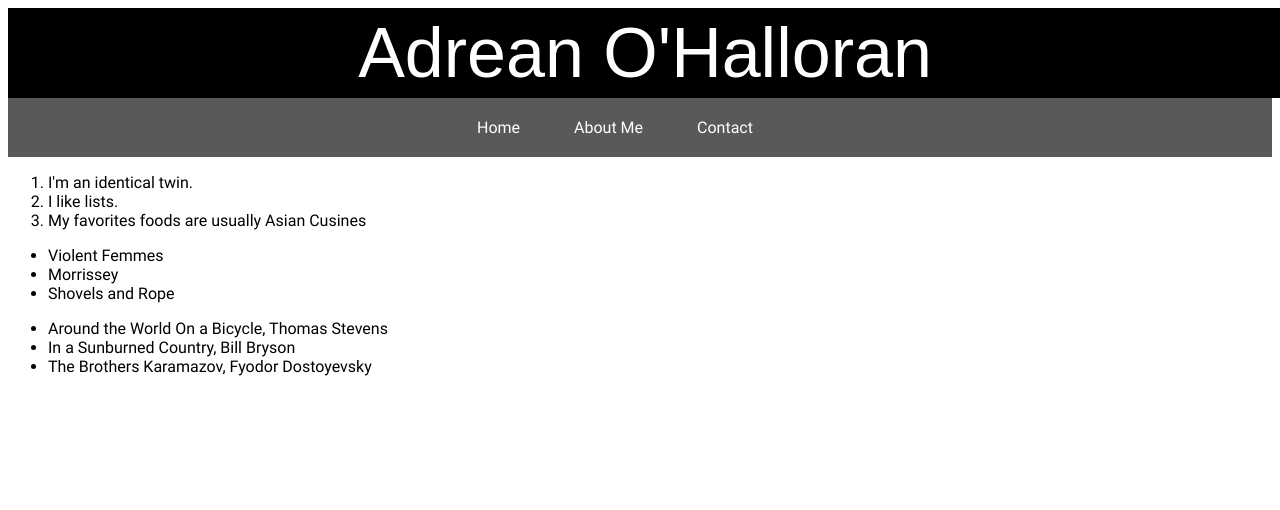
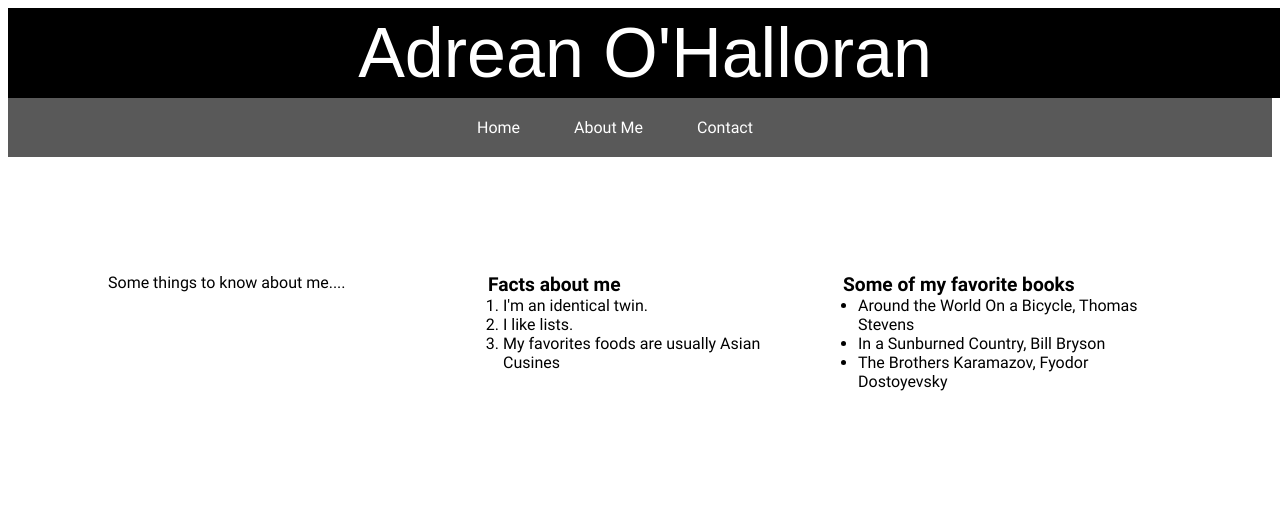
Before and after one commit to Adrean1983/OHalloranPortfolio, a plain HTML site: page about.html in a window 1280 px wide. Drawn offline with Linux system fonts and the light colour scheme; a web font is replaced by a local one.

Commit message:
about page work

```diff
--- a/about.html
+++ b/about.html
@@ -13,24 +13,19 @@
             <li><a href="about.html">About Me</a></li>
             <li><a href="contact.html">Contact</a></li>
         </nav>
-
-        <ol>
+        <div class="wrapper">
+            <p>Some things to know about me....</p>
+            <ol list-label="Facts about me">
                 <li>I'm an identical twin.</li>
                 <li>I like lists.</li>
                 <li>My favorites foods are usually Asian Cusines</li>
             </ol>
 
-        <ul>
-            <li>Violent Femmes</li>
-            <li>Morrissey</li>
-            <li>Shovels and Rope</li>
-        </ul>
-
-        <ul>
+            <ul list-label="Some of my favorite books">
                 <li>Around the World On a Bicycle, Thomas Stevens</li>
                 <li>In a Sunburned Country, Bill Bryson</li>
                 <li>The Brothers Karamazov, Fyodor Dostoyevsky</li>
             </ul>
-
+        </div>
     </body>
 </html>
--- a/stylesheet.css
+++ b/stylesheet.css
@@ -68,7 +68,7 @@ header {
     color: #c1c1c1;
 }
 
-p {
+.intro {
     margin: 50px 250px 25px 250px;
 }
 
@@ -120,3 +120,19 @@ img {
 .subject {
     height: 200px;
 }
+
+/* About Me */
+
+.wrapper {
+    display: grid;
+    grid-template-columns: 1fr 1fr 1fr;
+    grid-column-gap: 1px;
+    padding: 100px;
+}
+
+ul:before, ol:before {
+    content:attr(list-label);
+    font-size:120%;
+    font-weight:bold;
+    margin-left:-15px;
+}
```
Also changed, not shown: index.html (+7 -2 lines). Lines whose indentation alone changed are shown as unchanged.
